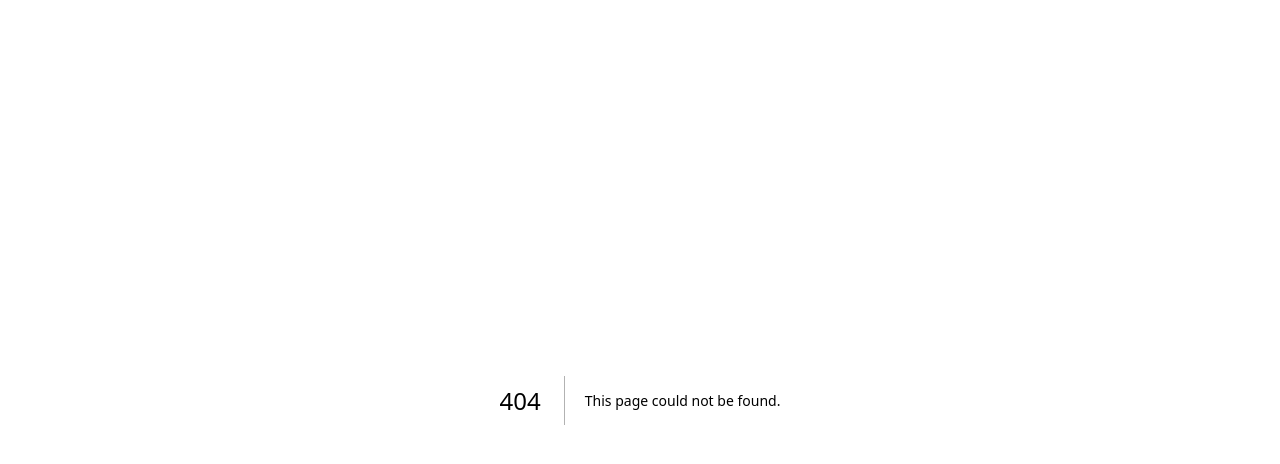
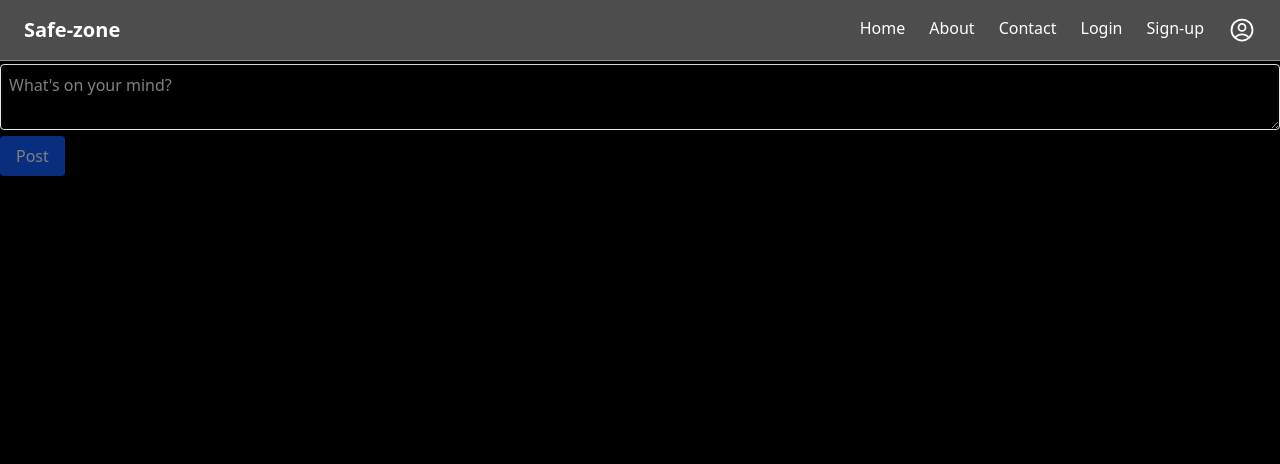
Before and after one commit to Jerryvic911/Status-update, a Next.js app in the folder client/safe-zone/: page /CreatePost in a window 1280 px wide. Before the commit this address had no page. Shown: the top 464 px of the page. Built offline with nearby package versions, Linux system fonts and the light colour scheme.

Commit message:
a random test

```diff
--- /dev/null
+++ b/client/safe-zone/src/app/CreatePost/page.tsx
@@ -0,0 +1,43 @@
+"use client";
+import { useState } from "react";
+import { createPost } from "@/lib/api";
+import Navbar from "../components/Navbar";
+
+export default function CreatePostForm() {
+  const [text, setText] = useState("");
+  const [message, setMessage] = useState<string | null>(null);
+
+  const handleSubmit = async (e: React.FormEvent) => {
+    e.preventDefault();
+
+    const result = await createPost(text);
+    if ("_id" in result) {
+      setMessage("✅ Post created!");
+      setText("");
+    } else {
+      setMessage(`❌ ${result.message}`);
+    }
+  };
+
+  return (
+    <div className="bg-black text-white h-screen w-screen">
+      <Navbar/>
+      <form onSubmit={handleSubmit} className="pt-[4rem]">
+      <textarea
+        value={text}
+        onChange={(e) => setText(e.target.value)}
+        placeholder="What's on your mind?"
+        className="w-full p-2 border rounded"
+      />
+      <button
+        type="submit"
+        className="bg-blue-600 text-white px-4 py-2 rounded disabled:opacity-50"
+        disabled={!text.trim()}
+      >
+        Post
+      </button>
+      {message && <p>{message}</p>}
+    </form>
+    </div>
+  );
+}
--- a/client/safe-zone/src/app/Feed/page.tsx
+++ b/client/safe-zone/src/app/Feed/page.tsx
@@ -77,10 +77,11 @@ const Feed = () => {
             </div>
           ))}
 
-
+        <Link href="/CreatePost">
           <button className="fixed bottom-6 right-6 bg-pink-600 hover:bg-pink-700 text-white p-4 rounded-full shadow-lg transition">
             +
           </button>
+        </Link>
 
       </div>
     </div>
--- a/client/safe-zone/src/app/login/page.tsx
+++ b/client/safe-zone/src/app/login/page.tsx
@@ -22,6 +22,7 @@ export default function Login() {
       const res = await fetch(`${process.env.NEXT_PUBLIC_API_BASE_URL}/api/auth/login`, {
         method: "POST",
         headers: { "Content-Type": "application/json" },
+        credentials: "include",
         body: JSON.stringify(form),
       })
 
--- /dev/null
+++ b/client/safe-zone/src/lib/api.ts
@@ -0,0 +1,42 @@
+// utils/api.ts
+export interface Post {
+  _id: string;
+  text: string;
+  userName: string;
+  createdAt: string;
+  updatedAt: string;
+  likes: string[];
+}
+
+export interface ApiError {
+  message: string;
+  status: number;
+}
+
+export async function createPost(text: string): Promise<Post | ApiError> {
+  if (!text.trim()) {
+    return { message: "Post text is required", status: 400 };
+  }
+
+  const baseURL = process.env.NEXT_PUBLIC_API_BASE_URL ?? "";
+  try {
+    const res = await fetch(`${baseURL}/api/posts`, {
+      method: "POST",
+      headers: {
+        "Content-Type": "application/json",
+      },
+      credentials: "include", // Send cookies (needed to access req.user in backend)
+      body: JSON.stringify({ text }),
+    });
+
+    const data = await res.json();
+    if (!res.ok) {
+      return { message: data.message || "Could not create post", status: res.status };
+    }
+
+    return data.post as Post;
+  } catch (error) {
+    console.error("createPost error:", error);
+    return { message: "Network error", status: 500 };
+  }
+}
```
Also changed, not shown: 1 other file (tests, documents, lock files or other folders). Lines whose indentation alone changed are shown as unchanged.
